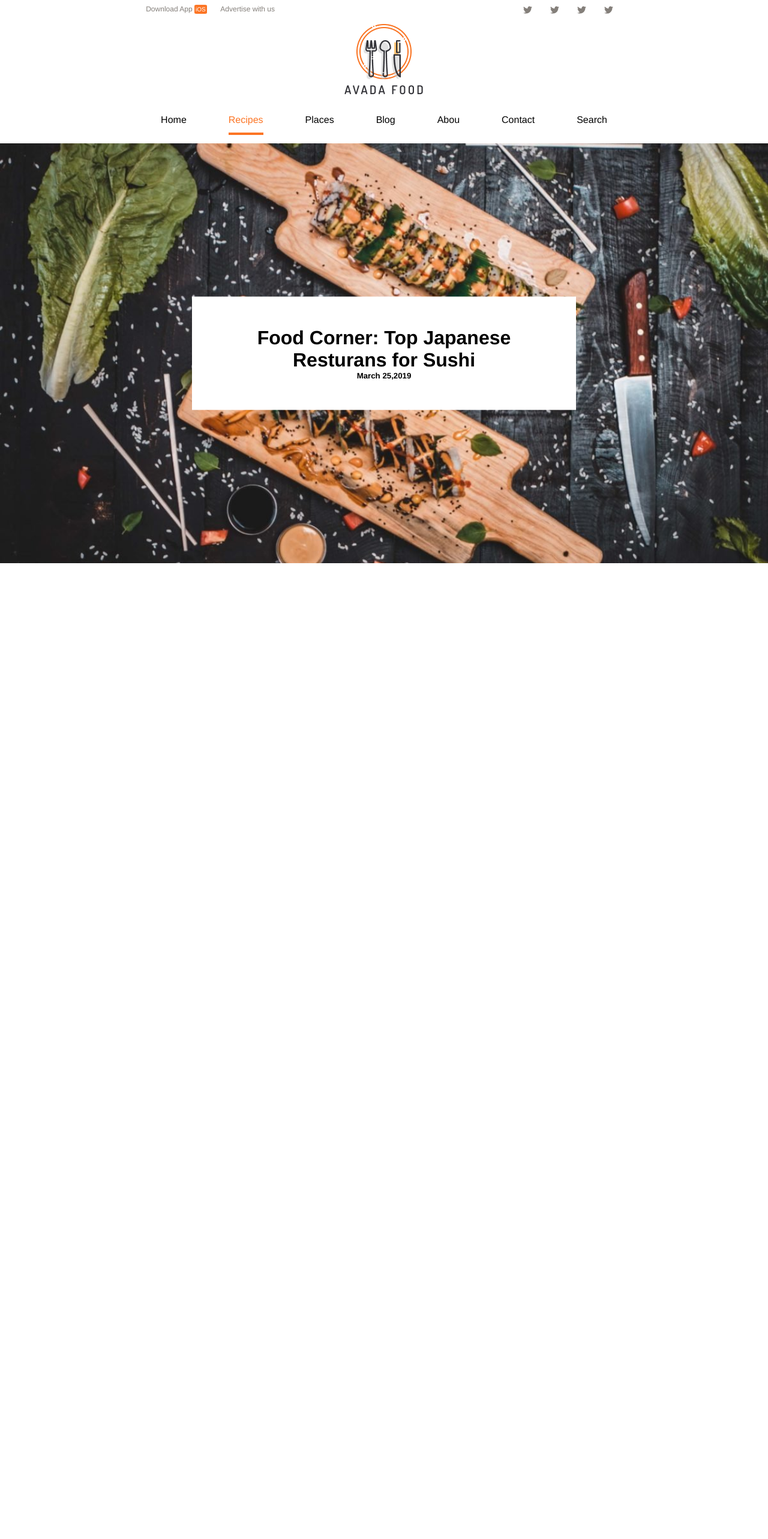
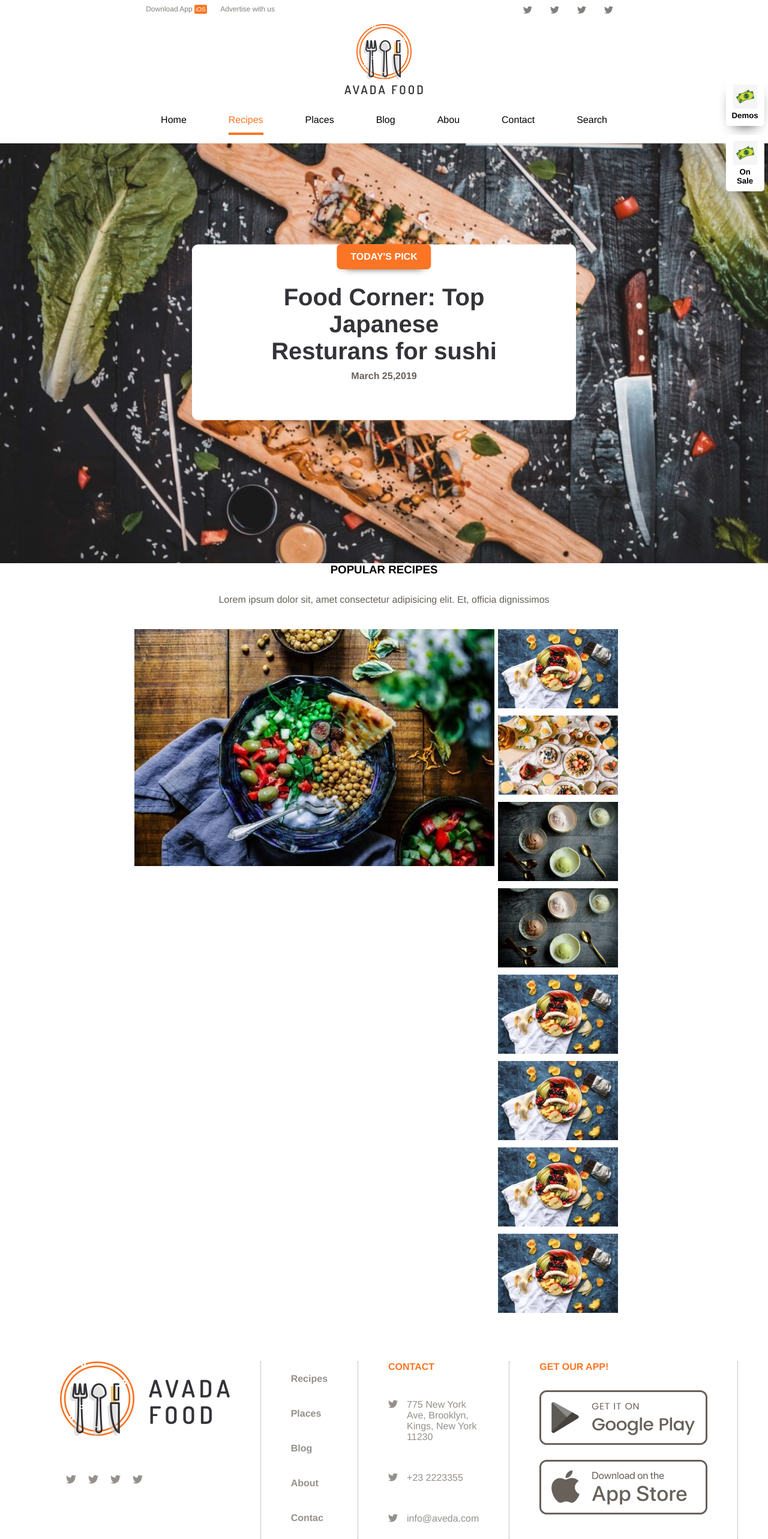
Before and after one commit to TommasoLodesani/proj-html-vuejs, a Vue app: page / in a window 1280 px wide. Shown: the part 12-2578 px from the top of the page at 60% size. Before the commit the page ends 951 px from the top, so only its background shows below. Built offline with nearby package versions, Linux system fonts and the light colour scheme.

Commit message:
footer done

```diff
--- a/src/App.vue
+++ b/src/App.vue
@@ -6,19 +6,41 @@
     <!-- jumbotron -->
     <MyJumbotron/>
 
+    <!-- main -->
+    <main>
+      <!-- foodie journal -->
+      <section></section>
+
+      <!-- popular recipes -->
+      <section>
+        <MyPopularRecipes/>
+      </section>
+    </main>
+
+
+    <!-- footer -->
+    <MyFooter/>
+
+
   </div>
 </template>
 
 <script>
 import MyHeader from './components/MyHeader.vue';
 import MyJumbotron from './components/MyJumbotron.vue';
+import MyFooter from './components/MyFooter.vue';
+import MyPopularRecipes from './components/MyPopularRecipes.vue';
+
+
 // import HelloWorld from './components/HelloWorld.vue'
 
 export default {
   name: 'App',
   components: {
     MyHeader,
-    MyJumbotron
+    MyJumbotron,
+    MyFooter,
+    MyPopularRecipes
 }
 }
 </script>
@@ -30,6 +52,10 @@ export default {
   box-sizing: border-box;
 }
 
+ul{
+  list-style: none;
+}
+
 
 
 #app {
--- /dev/null
+++ b/src/components/MyFooter.vue
@@ -0,0 +1,238 @@
+<template>
+    <footer>
+
+        <div class="top-footer">
+
+            <div class="col first">
+
+                <div class="container-img">
+                    <img src="../assets/img/avada-food-logo-mob-2x.png" alt="">
+
+                </div>
+
+                <!-- icone -->
+
+                <ul>
+                    <li>
+                        <a href="#">
+                            <font-awesome-icon icon="fa-brands fa-twitter" />
+                        </a>
+                    </li>
+                    <li>
+                        <a href="#">
+                            <font-awesome-icon icon="fa-brands fa-twitter" />
+                        </a>
+                    </li>
+                    <li>
+                        <a href="#">
+                            <font-awesome-icon icon="fa-brands fa-twitter" />
+                        </a>
+                    </li>
+                    <li>
+                        <a href="#">
+                            <font-awesome-icon icon="fa-brands fa-twitter" />
+                        </a>
+                    </li>
+                </ul>
+
+
+            </div>
+            <div class="col second">
+                <ul>
+                    <li v-for="(link, inedx) in links" :key="inedx">
+                        <a href="link.url" :class="link.current ? 'here' : ''"> {{ link.text }}</a>
+                    </li>
+                </ul>
+
+            </div>
+            <div class="col third">
+                <h4>CONTACT</h4>
+
+                <ul>
+                    <li>
+                        <a href="#">
+                            <font-awesome-icon icon="fa-brands fa-twitter" />
+                        </a>
+
+                        <div>
+                            775 New York Ave, Brooklyn, Kings, New York 11230
+
+                        </div>
+
+                    </li>
+                    <li>
+                        <a href="#">
+                            <font-awesome-icon icon="fa-brands fa-twitter" />
+                        </a>
+                         <div>
+                            +23 2223355
+
+                        </div>
+                    </li>
+                    <li>
+                        <a href="#">
+                            <font-awesome-icon icon="fa-brands fa-twitter" />
+                        </a>
+
+                        <div>
+                            info@aveda.com
+
+                        </div>
+                    </li>
+
+                </ul>
+            </div>
+            <div class="col fourth">
+                <h4>GET OUR APP!</h4>
+
+                <img src="../assets/img/download-android.png" alt="logo download android">
+                <img src="../assets/img/download-app-store.png" alt="logo download android">
+
+            </div>
+        </div>
+
+
+
+    </footer>
+
+</template>
+
+<script>
+export default {
+    name: 'MyFooter',
+    data() {
+        return {
+            links: [
+                {
+                    text: "Recipes",
+                    url: "#",
+                    current: false
+                },
+                {
+                    text: "Places",
+                    url: "#",
+                    current: true
+                },
+                {
+                    text: "Blog",
+                    url: "#",
+                    current: false
+                },
+                {
+                    text: "About",
+                    url: "#",
+                    current: false
+                },
+                {
+                    text: "Contac",
+                    url: "#",
+                    current: false
+                },
+            ]
+        }
+    }
+
+}
+</script>
+
+<!-- Add "scoped" attribute to limit CSS to this component only -->
+<style scoped lang="scss">
+.top-footer {
+    display: flex;
+    justify-content: center;
+    width: 70%;
+    margin: auto;
+
+
+    .col{
+        flex-basis: (100% / 5);
+        padding: 0px 50px;
+        margin-top: 75px;
+        border-right: dotted 1px #94908b;
+
+          h4{
+            color: #fc7525;
+            margin-bottom: 20px;
+        }
+    }
+
+
+    .col.first {
+
+        .container-img {
+            margin-bottom: 50px;
+        }
+
+        ul{
+            display: flex;
+
+            li{
+                padding: 10px;
+
+                a{
+                    color: #94908b;
+                    font-size: 17px;
+                }
+            }
+
+
+        }
+
+    }
+
+    .col.second{
+
+        ul {
+    list-style-type: none;
+
+    li {
+
+        padding: 20px 0;
+
+        a {
+            text-decoration: none;
+            color: #94908b;
+            font-weight: bold;
+            // font-size: 12px;
+
+
+            // &:hover {
+            //     color: #fc7525;
+            // }
+        }
+
+    }
+
+}
+
+    }
+
+    .col.third{
+        li{
+            display: flex;
+            padding: 25px 0;
+
+            a{
+                color: #94908b;
+            }
+           div{
+            padding-left: 15px;
+            color: #94908b;
+           }
+        }
+    }
+
+    .col.fourth{
+        img{
+            display: inline-block;
+            padding: 10px 0;
+        }
+    }
+
+
+
+}
+
+
+
+</style>
--- a/src/components/MyJumbotron.vue
+++ b/src/components/MyJumbotron.vue
@@ -3,9 +3,32 @@
 
         <div class="title">
 
-            <h1>Food Corner: Top Japanese Resturans for Sushi</h1>
-            <h5>March 25,2019</h5>
+            <h1>Food Corner: Top Japanese</h1>
+            <h1>Resturans for sushi</h1>
+            <h4>March 25,2019</h4>
 
+        </div>
+
+        <div class="title-orange">
+            <h4>TODAY'S PICK</h4>
+        </div>
+
+        <div class="tab_icon">
+            <div class="tab top">
+                <div>
+                    <img src="../assets/img/icona dollaro.jpg" alt="">
+
+                </div>
+                <h5>Demos</h5>
+            </div>
+            <div class="tab bottom">
+                <div>
+                    <img src="../assets/img/icona dollaro.jpg" alt="">
+
+                </div>
+
+                <h5>On Sale</h5>
+            </div>
         </div>
 
     </div>
@@ -33,13 +56,72 @@ export default {
     .title {
         text-align: center;
         position: absolute;
-        top: 50%;
+        top: 45%;
         left: 50%;
         transform: translate(-50%, -50%);
-        padding: 50px;
+        padding: 65px 86px;
         background-color: white;
+        border-radius: 10px;
+
+        h1{
+            font-size: 40px;
+            color:#333338;
+
+        }
+        h4{
+            margin-top: 10px;
+            color: #67615a;
+
+        }
 
     }
 
+    .title-orange{
+        text-align: center;
+        position: absolute;
+        top: 27%;
+        left: 50%;
+        transform: translate(-50%, -50%);
+        background-color: #fc7525;
+        border-radius: 7px;
+        padding: 12px 23px;
+        color: white;
+        box-shadow: 0px 11px 13px -14px #000000;
+
+    }
+
+    .tab_icon{
+        text-align: center;
+        position: absolute;
+        top: -2%;
+        left: 97%;
+        transform: translate(-50%, -50%);
+        border-radius: 7px;
+        color: black;
+        // box-shadow: 0px 11px 13px -14px #000000;
+
+        img{
+            width: 40px;
+
+        }
+
+        .tab{
+            background-color: white;
+            border-radius: 5px;
+            padding: 10px;
+            box-shadow: 0px 11px 23px -14px #000;
+
+
+        }
+
+        .tab.top{
+            margin-bottom: 15px;
+
+        }
+
+    }
+
+
+
 }
 </style>
--- /dev/null
+++ b/src/components/MyPopularRecipes.vue
@@ -0,0 +1,84 @@
+<template>
+    <div class="section-container">
+
+        <h3>POPULAR RECIPES</h3>
+        <p>Lorem ipsum dolor sit, amet consectetur adipisicing elit. Et, officia dignissimos</p>
+
+        <div class="container-column">
+
+            <div class="left">
+                <img src="../assets/img/Yogurt-Nan-600x395.jpg" alt="immagine yougurt">
+                <div class="caption">
+
+                </div>
+            </div>
+
+            <div class="right">
+
+                <img src="../assets/img/Mixed-fruits-200x132.jpg" alt="immagine frutta mista">
+                <img src="../assets/img/r-rachel-park-366508-unsplash-min-200x132.jpg" alt="immagine frutta mista">
+                <img src="../assets/img/r-michelle-tsang-500721-unsplash-min-200x132.jpg" alt="immagine frutta mista">
+                <img src="../assets/img/r-michelle-tsang-500721-unsplash-min-200x132.jpg" alt="immagine frutta mista">
+                <img src="../assets/img/Mixed-fruits-200x132.jpg" alt="immagine frutta mista">
+                <img src="../assets/img/Mixed-fruits-200x132.jpg" alt="immagine frutta mista">
+                <img src="../assets/img/Mixed-fruits-200x132.jpg" alt="immagine frutta mista">
+                <img src="../assets/img/Mixed-fruits-200x132.jpg" alt="immagine frutta mista">
+
+
+            </div>
+        </div>
+
+
+
+
+    </div>
+</template>
+
+<script>
+export default {
+    name: 'MyPopularRecipes'
+
+}
+</script>
+
+<!-- Add "scoped" attribute to limit CSS to this component only -->
+<style scoped lang="scss">
+
+.section-container{
+    width: 65%;
+    margin: auto;
+    text-align: center;
+    h3{
+        margin-bottom: 30px;
+    }
+
+    p{
+        color:#67615a ;
+        margin-bottom: 40px;
+    }
+
+
+    .container-column{
+        display: flex;
+        flex-basis: 50%;
+        justify-content: space-between;
+
+
+
+        .right{
+            display: flex;
+            flex-basis: 40%;
+            flex-wrap: wrap;
+            margin-top: -6px;
+            img{
+                padding: 6px;
+            }
+
+
+        }
+    }
+
+
+}
+
+</style>
```
Also changed, not shown: src/assets/img/icona dollaro.jpg (added).
